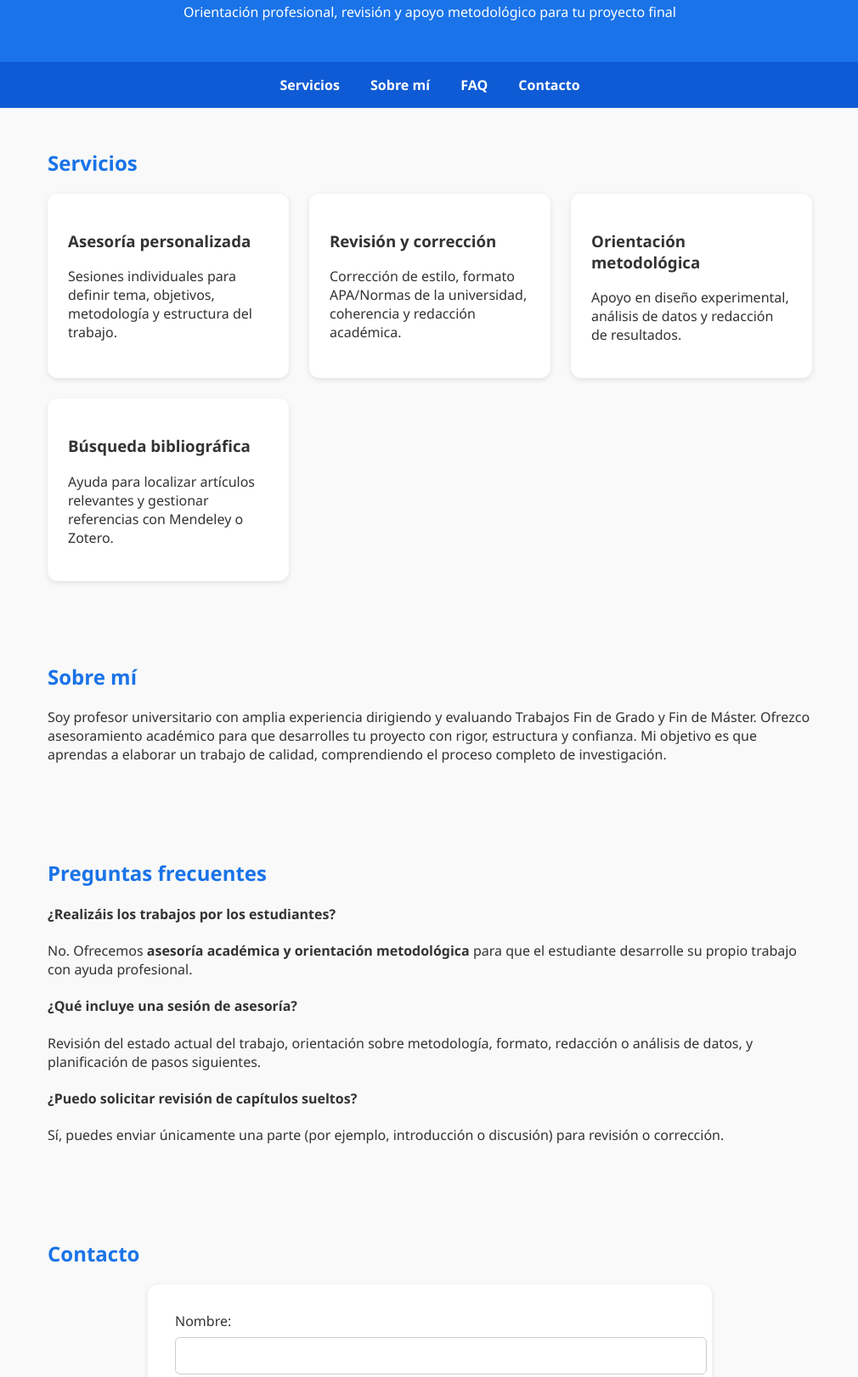
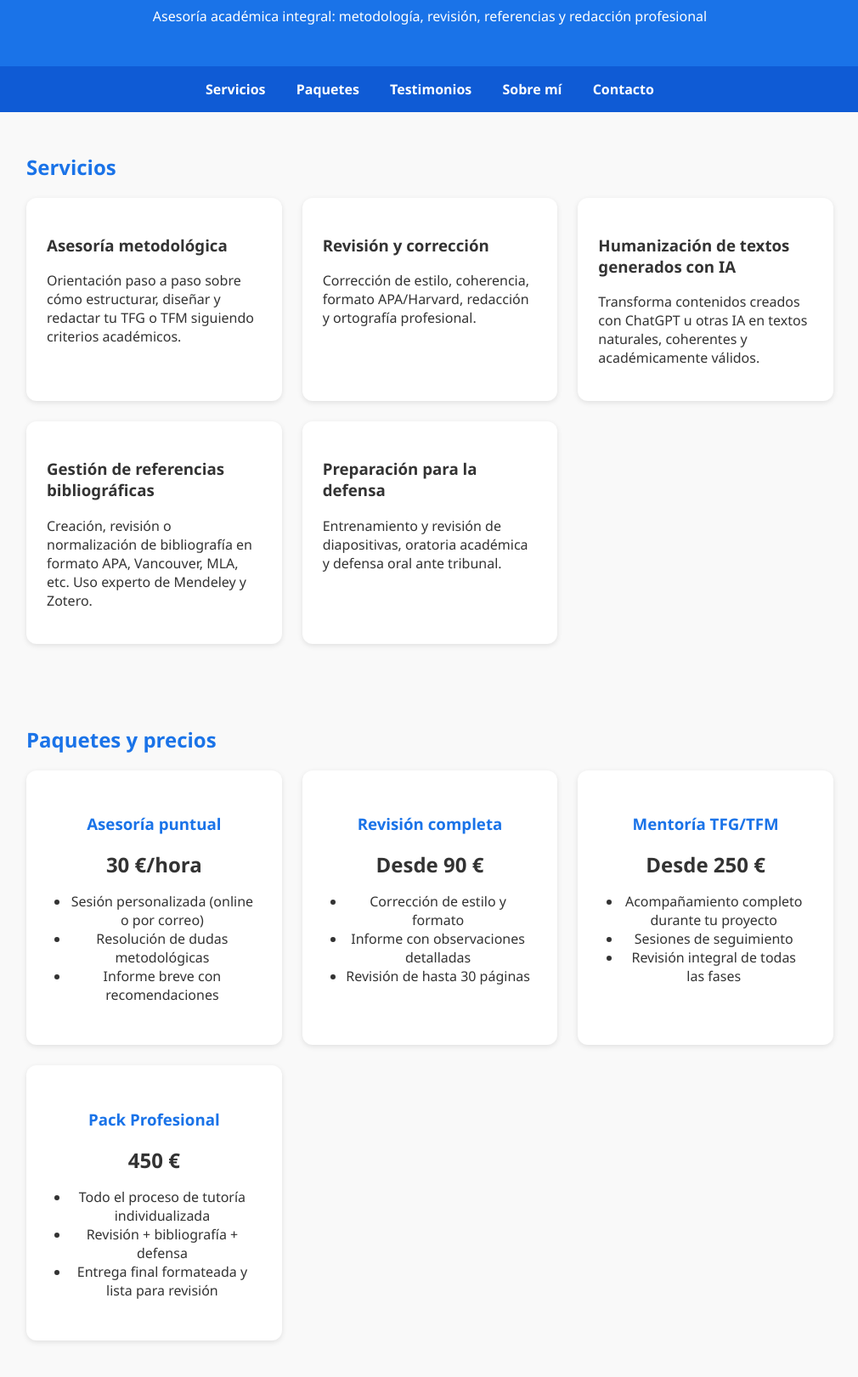
Before and after one commit to neurocnn/miweb, a plain HTML site: page index.html in a window 1280 px wide. Shown: the part 88-1709 px from the top of the page at 85% size, without its empty margins (134-1144 px from the left). Drawn offline with Linux system fonts and the light colour scheme.

Commit message:
index.html

```diff
--- a/index.html
+++ b/index.html
@@ -3,36 +3,46 @@
 <head>
   <meta charset="UTF-8" />
   <meta name="viewport" content="width=device-width, initial-scale=1.0" />
-  <title>Asesoría Académica | TFG y TFM</title>
+  <title>TUTUTOR TFG/TFM | Asesoría Académica Profesional</title>
+  <meta name="description" content="Asesoría académica personalizada para TFG y TFM: revisión, humanización de textos con IA, metodología, referencias bibliográficas y orientación completa.">
+  <meta name="keywords" content="TFG, TFM, asesoría académica, tutor TFG, revisión TFM, formato APA, humanizar ChatGPT, referencias bibliográficas, redacción académica">
   <style>
     body { font-family: 'Segoe UI', sans-serif; margin: 0; background-color: #f9f9f9; color: #333; }
     header { background: #1a73e8; color: white; padding: 2rem 1rem; text-align: center; }
-    header h1 { margin: 0; font-size: 2rem; }
+    header h1 { margin: 0; font-size: 2.2rem; }
     nav { background: #0f5bd5; text-align: center; }
     nav a { color: white; text-decoration: none; margin: 0 1rem; display: inline-block; padding: 1rem 0; font-weight: bold; }
     nav a:hover { text-decoration: underline; }
-    section { max-width: 900px; margin: auto; padding: 3rem 1rem; }
+    section { max-width: 950px; margin: auto; padding: 3rem 1rem; }
     h2 { color: #1a73e8; margin-top: 0; }
-    .services { display: grid; grid-template-columns: repeat(auto-fit, minmax(250px, 1fr)); gap: 1.5rem; }
-    .card { background: white; border-radius: 12px; box-shadow: 0 2px 6px rgba(0,0,0,0.1); padding: 1.5rem; }
+    .services { display: grid; grid-template-columns: repeat(auto-fit, minmax(260px, 1fr)); gap: 1.5rem; }
+    .card { background: white; border-radius: 12px; box-shadow: 0 2px 6px rgba(0,0,0,0.1); padding: 1.5rem; transition: transform 0.2s; }
+    .card:hover { transform: translateY(-4px); }
     form { background: white; padding: 2rem; border-radius: 12px; box-shadow: 0 2px 6px rgba(0,0,0,0.1); max-width: 600px; margin: auto; }
     input, textarea { width: 100%; padding: 0.75rem; margin-top: 0.5rem; border-radius: 6px; border: 1px solid #ccc; font-size: 1rem; }
     button { background: #1a73e8; color: white; border: none; padding: 0.75rem 1.5rem; border-radius: 6px; cursor: pointer; margin-top: 1rem; font-size: 1rem; }
     button:hover { background: #1558b0; }
     footer { text-align: center; background: #0f5bd5; color: white; padding: 1.5rem; font-size: 0.9rem; }
+    .testimonial { background: white; border-left: 5px solid #1a73e8; padding: 1rem 1.5rem; border-radius: 8px; margin-bottom: 1rem; box-shadow: 0 1px 4px rgba(0,0,0,0.1); }
+    .pricing-table { display: grid; grid-template-columns: repeat(auto-fit, minmax(260px, 1fr)); gap: 1.5rem; }
+    .price-card { background: white; border-radius: 12px; box-shadow: 0 2px 6px rgba(0,0,0,0.1); padding: 2rem; text-align: center; }
+    .price-card h3 { color: #1a73e8; }
+    .price { font-size: 1.5rem; font-weight: bold; margin: 1rem 0; }
+    ul { padding-left: 1.2rem; }
   </style>
 </head>
 
 <body>
   <header>
-    <h1>Asesoría Académica para TFG y TFM</h1>
-    <p>Orientación profesional, revisión y apoyo metodológico para tu proyecto final</p>
+    <h1>TUTUTOR TFG/TFM</h1>
+    <p>Asesoría académica integral: metodología, revisión, referencias y redacción profesional</p>
   </header>
 
   <nav>
     <a href="#servicios">Servicios</a>
+    <a href="#paquetes">Paquetes</a>
+    <a href="#testimonios">Testimonios</a>
     <a href="#sobremi">Sobre mí</a>
-    <a href="#faq">FAQ</a>
     <a href="#contacto">Contacto</a>
   </nav>
 
@@ -40,41 +50,91 @@
     <h2>Servicios</h2>
     <div class="services">
       <div class="card">
-        <h3>Asesoría personalizada</h3>
-        <p>Sesiones individuales para definir tema, objetivos, metodología y estructura del trabajo.</p>
+        <h3>Asesoría metodológica</h3>
+        <p>Orientación paso a paso sobre cómo estructurar, diseñar y redactar tu TFG o TFM siguiendo criterios académicos.</p>
       </div>
       <div class="card">
         <h3>Revisión y corrección</h3>
-        <p>Corrección de estilo, formato APA/Normas de la universidad, coherencia y redacción académica.</p>
+        <p>Corrección de estilo, coherencia, formato APA/Harvard, redacción y ortografía profesional.</p>
       </div>
       <div class="card">
-        <h3>Orientación metodológica</h3>
-        <p>Apoyo en diseño experimental, análisis de datos y redacción de resultados.</p>
+        <h3>Humanización de textos generados con IA</h3>
+        <p>Transforma contenidos creados con ChatGPT u otras IA en textos naturales, coherentes y académicamente válidos.</p>
       </div>
       <div class="card">
-        <h3>Búsqueda bibliográfica</h3>
-        <p>Ayuda para localizar artículos relevantes y gestionar referencias con Mendeley o Zotero.</p>
+        <h3>Gestión de referencias bibliográficas</h3>
+        <p>Creación, revisión o normalización de bibliografía en formato APA, Vancouver, MLA, etc. Uso experto de Mendeley y Zotero.</p>
       </div>
+      <div class="card">
+        <h3>Preparación para la defensa</h3>
+        <p>Entrenamiento y revisión de diapositivas, oratoria académica y defensa oral ante tribunal.</p>
+      </div>
+    </div>
+  </section>
+
+  <section id="paquetes">
+    <h2>Paquetes y precios</h2>
+    <div class="pricing-table">
+      <div class="price-card">
+        <h3>Asesoría puntual</h3>
+        <p class="price">30 €/hora</p>
+        <ul>
+          <li>Sesión personalizada (online o por correo)</li>
+          <li>Resolución de dudas metodológicas</li>
+          <li>Informe breve con recomendaciones</li>
+        </ul>
+      </div>
+      <div class="price-card">
+        <h3>Revisión completa</h3>
+        <p class="price">Desde 90 €</p>
+        <ul>
+          <li>Corrección de estilo y formato</li>
+          <li>Informe con observaciones detalladas</li>
+          <li>Revisión de hasta 30 páginas</li>
+        </ul>
+      </div>
+      <div class="price-card">
+        <h3>Mentoría TFG/TFM</h3>
+        <p class="price">Desde 250 €</p>
+        <ul>
+          <li>Acompañamiento completo durante tu proyecto</li>
+          <li>Sesiones de seguimiento</li>
+          <li>Revisión integral de todas las fases</li>
+        </ul>
+      </div>
+      <div class="price-card">
+        <h3>Pack Profesional</h3>
+        <p class="price">450 €</p>
+        <ul>
+          <li>Todo el proceso de tutoría individualizada</li>
+          <li>Revisión + bibliografía + defensa</li>
+          <li>Entrega final formateada y lista para revisión</li>
+        </ul>
+      </div>
+    </div>
+  </section>
+
+  <section id="testimonios">
+    <h2>Testimonios</h2>
+    <div class="testimonial">
+      <p>“No sabía por dónde empezar mi TFG y las sesiones me ayudaron a organizarme y entender la metodología. ¡Lo recomiendo totalmente!”</p>
+      <strong>— Laura M. (22 años, Grado en Psicología)</strong>
+    </div>
+    <div class="testimonial">
+      <p>“La revisión del trabajo fue súper útil, sobre todo en la parte de referencias. Me corrigió muchos detalles que no habría visto.”</p>
+      <strong>— Daniel R. (24 años, TFM en Educación)</strong>
+    </div>
+    <div class="testimonial">
+      <p>“Usé ChatGPT para escribir partes de mi TFM, pero con su ayuda logré que sonara mucho más humano y académico. Aprobado con matrícula.”</p>
+      <strong>— Ana P. (25 años, Máster en Comunicación)</strong>
     </div>
   </section>
 
   <section id="sobremi">
     <h2>Sobre mí</h2>
-    <p>Soy profesor universitario con amplia experiencia dirigiendo y evaluando Trabajos Fin de Grado y Fin de Máster.
-    Ofrezco asesoramiento académico para que desarrolles tu proyecto con rigor, estructura y confianza.
-    Mi objetivo es que aprendas a elaborar un trabajo de calidad, comprendiendo el proceso completo de investigación.</p>
-  </section>
-
-  <section id="faq">
-    <h2>Preguntas frecuentes</h2>
-    <h4>¿Realizáis los trabajos por los estudiantes?</h4>
-    <p>No. Ofrecemos <strong>asesoría académica y orientación metodológica</strong> para que el estudiante desarrolle su propio trabajo con ayuda profesional.</p>
-
-    <h4>¿Qué incluye una sesión de asesoría?</h4>
-    <p>Revisión del estado actual del trabajo, orientación sobre metodología, formato, redacción o análisis de datos, y planificación de pasos siguientes.</p>
-
-    <h4>¿Puedo solicitar revisión de capítulos sueltos?</h4>
-    <p>Sí, puedes enviar únicamente una parte (por ejemplo, introducción o discusión) para revisión o corrección.</p>
+    <p>Soy profesor universitario con más de 10 años de experiencia dirigiendo Trabajos Fin de Grado y Fin de Máster en distintas áreas.
+    He ayudado a decenas de estudiantes a estructurar, redactar y defender con éxito sus proyectos finales.
+    Mi enfoque combina rigor académico, claridad metodológica y herramientas digitales actualizadas (incluyendo IA y gestores bibliográficos).</p>
   </section>
 
   <section id="contacto">
@@ -95,8 +155,8 @@
   </section>
 
   <footer>
-    <p>© 2025 Asesoría Académica | Profesor Universitario</p>
-    <p>Este sitio ofrece apoyo académico y orientación metodológica. No se realizan trabajos académicos por encargo.</p>
+    <p>© 2025 TUTUTOR TFG/TFM | Asesoría Académica Profesional</p>
+    <p>Ofrecemos apoyo académico y orientación metodológica. No se elaboran trabajos académicos por encargo.</p>
   </footer>
 </body>
 </html>
```
